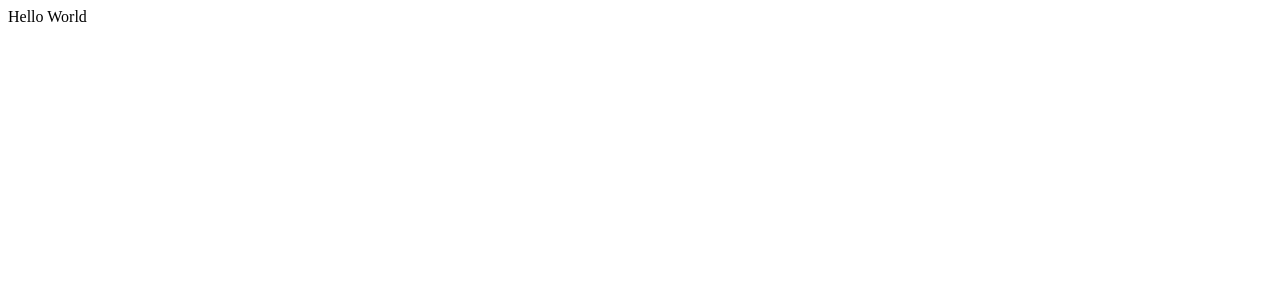
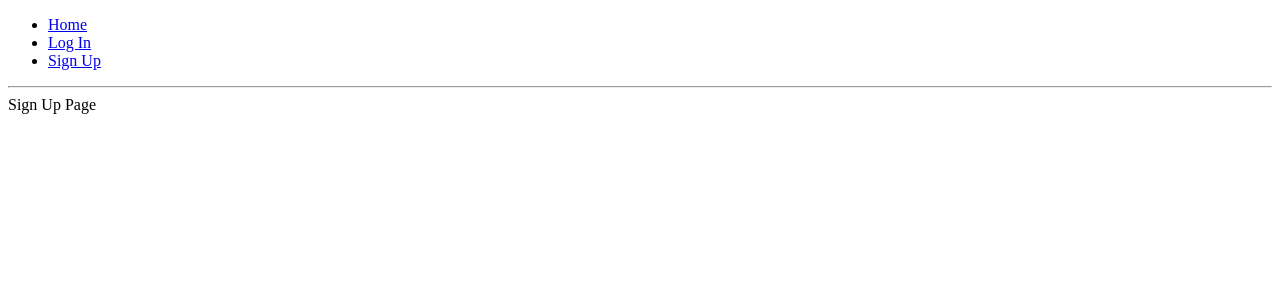
Before and after one commit to cesar93683/Stack-Overflow-Clone-Frontend, a React (Create React App) app: page /signup in a window 1280 px wide. Shown: the top 300 px of the page. Built offline with nearby package versions, Linux system fonts and the light colour scheme.

Commit message:
Add router, Add LogIn and SignUp pages

```diff
--- a/package.json
+++ b/package.json
@@ -12,6 +12,7 @@
     "@types/react-dom": "^18.0.6",
     "react": "^18.2.0",
     "react-dom": "^18.2.0",
+    "react-router-dom": "^6.3.0",
     "react-scripts": "5.0.1",
     "typescript": "^4.7.4",
     "web-vitals": "^2.1.4"
--- a/src/App.tsx
+++ b/src/App.tsx
@@ -1,9 +1,39 @@
-function App() {
+import React from "react";
+import {
+  BrowserRouter as Router,
+  Routes,
+  Route,
+  Link
+} from "react-router-dom";
+import Home from "./pages/Home";
+import LogIn from "./pages/LogIn";
+import SignUp from "./pages/SignUp";
+
+
+export default function BasicExample() {
   return (
-    <div className="App">
-      Hello World
-    </div>
+    <Router>
+      <div>
+        <ul>
+          <li>
+            <Link to="/">Home</Link>
+          </li>
+          <li>
+            <Link to="/login">Log In</Link>
+          </li>
+          <li>
+            <Link to="/signup">Sign Up</Link>
+          </li>
+        </ul>
+
+        <hr />
+
+        <Routes>
+          <Route path="/" element={<Home />}/>
+          <Route path="/login" element={<LogIn />}/>
+          <Route path="/signup" element={<SignUp />}/>
+        </Routes>
+      </div>
+    </Router>
   );
 }
-
-export default App;
--- /dev/null
+++ b/src/pages/Home.tsx
@@ -0,0 +1,8 @@
+export default function Home() {
+
+    return (
+      <div>
+        Home Page
+      </div>
+    );
+  }
--- /dev/null
+++ b/src/pages/LogIn.tsx
@@ -0,0 +1,8 @@
+export default function SignUp() {
+
+  return (
+    <div>
+        Log In Page
+    </div>
+  );
+}
--- /dev/null
+++ b/src/pages/SignUp.tsx
@@ -0,0 +1,8 @@
+export default function SignUp() {
+
+  return (
+    <div>
+        Sign Up Page
+    </div>
+  );
+}
```
Also changed, not shown: 1 other file (tests, documents, lock files or other folders).
